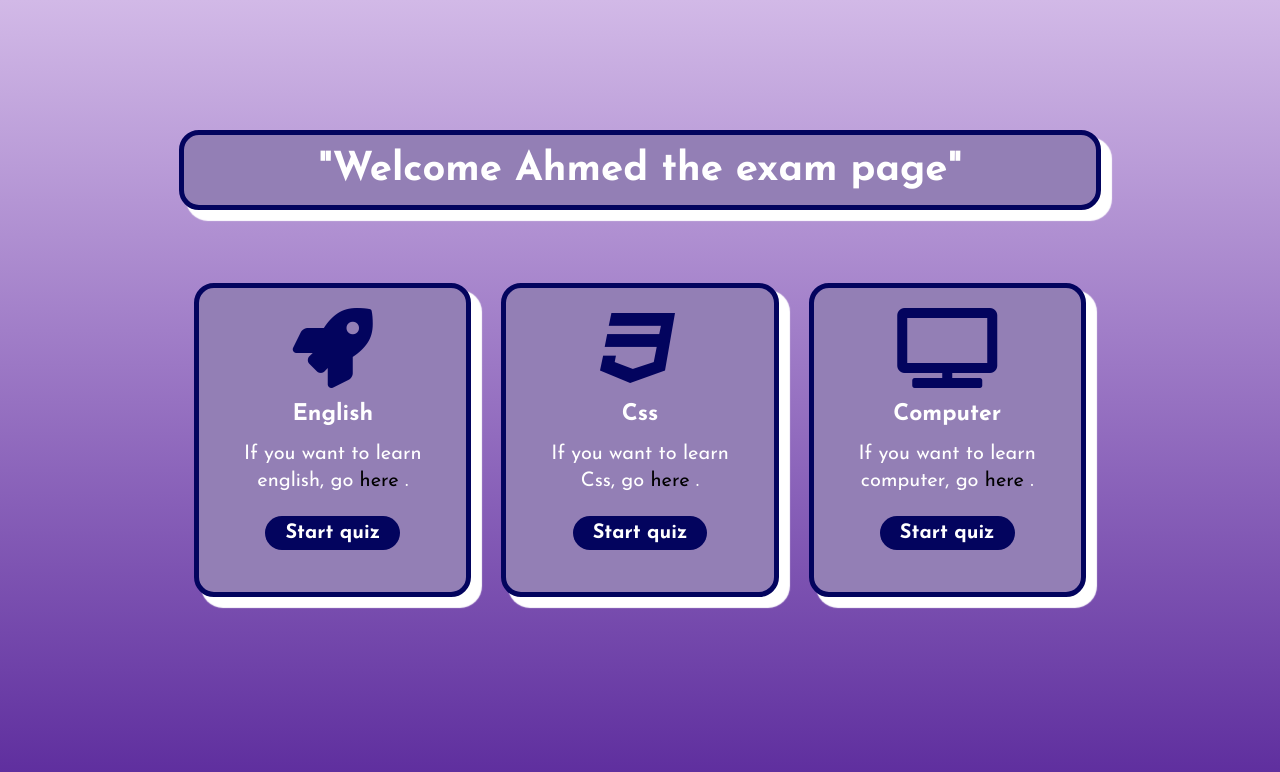
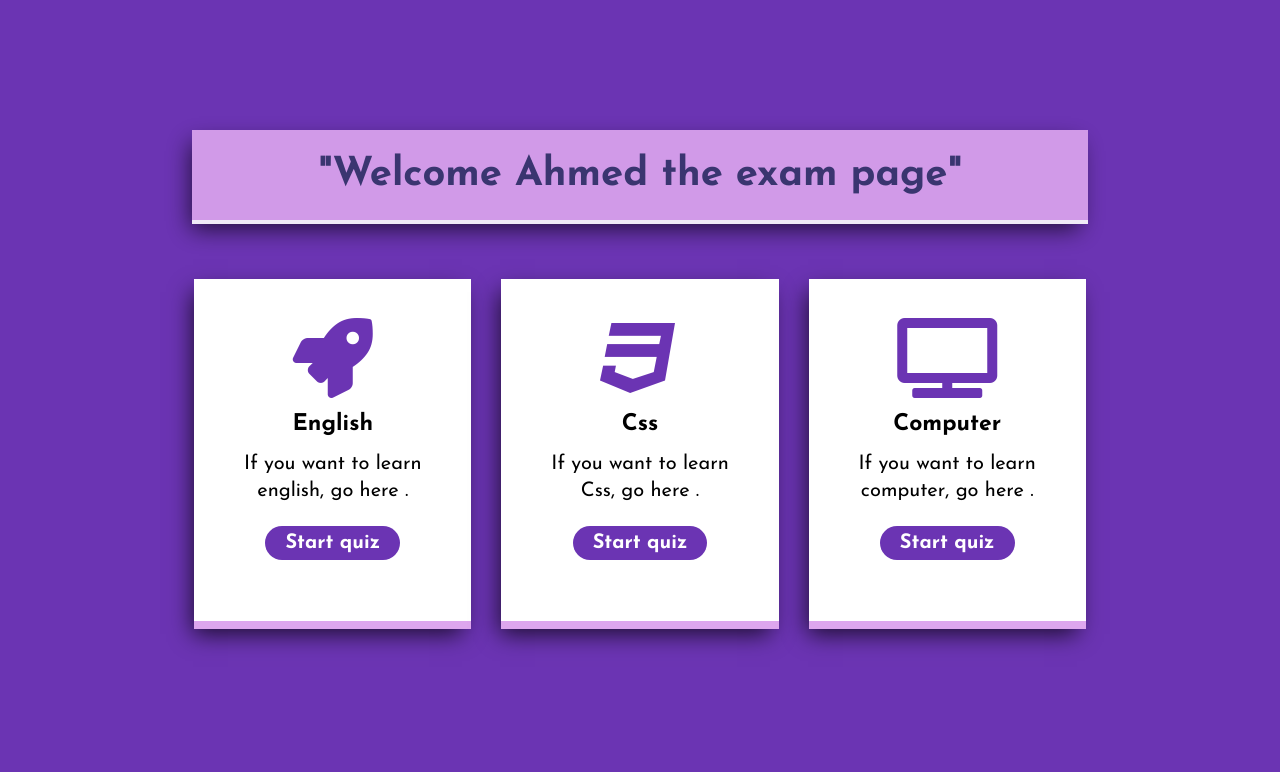
Before and after one commit to ghosounalrahahleh/Group-second-project, a plain HTML site: page choice.html in a window 1280 px wide. Drawn offline with Linux system fonts and the light colour scheme.

Commit message:
edit name

```diff
--- a/css/choice.css
+++ b/css/choice.css
@@ -7,27 +7,29 @@
 }
 /*------------------- choice quis start -----------------*/
 .choice{
-	background: linear-gradient(rgba(210, 185, 231, 1), rgb(91, 42, 156));
+	/* background: linear-gradient(rgb(154, 52, 238), rgb(91, 42, 156)); */
+	background-color: #6b34b3;
 	/* background-repeat: no-repeat; */
 	padding: 100px 0px;
 	height: 100vh;
 }
 .title h2{
-	background-color: #937FB5;
-	color: white;
+	background-color: rgb(221, 166, 238);
+	color: #353669;
 	font-size: 40px;
-	width: 72%;
+	width: 70%;
 	margin: 30px auto;
 	text-align: center;
-	padding: 15px;
-	border:  5px solid #03045E;
-	border-radius: 20px;
-	box-shadow: 9px 9px 1px 2px;
+	padding: 25px;
+	opacity: 0.9;
+	border-bottom: 4px solid white;
+	/* border-radius: 20px; */
+	box-shadow: -5px 9px 22px -4px rgba(0,0,0,0.75);
 }
 .fa,.fab ,.fas{
     font-weight: 900;
     width: 100px;
-    color: #03045E;
+    color: #6b34b3;
     height: 80px;
     font-size:80px;
 	margin-bottom: 15px;
@@ -44,34 +46,41 @@
 .card{
 	width: 33%;
 	padding: 20px 35px;
-	background: #937FB5;
-	border-radius: 20px;
+	background-color: rgb(255, 255, 255);
+	/* opacity: 0.8; */
+    color: black;
+	/* border-radius: 20px; */
+	border-bottom: 8px solid rgb(221, 166, 238) ;
 	margin: 15px;
 	text-align: center;
-	border:  5px solid #03045E;
-	box-shadow: 9px 9px 1px 2px white;
+	/* border:  5px solid #74198e; */
+	box-shadow: -5px 9px 22px -4px rgba(0,0,0,0.75);
+	height: 350px;
+	transform:  translatey(0);
+    transition: all .4s;
+	display: flex;
+	flex-direction: column;
+	justify-content: center;
+	align-items: center;
 }
 .card:hover {
-	background-color: tomato;
-	transform: translateY(-20px)
+	/* border: 5px solid rgb(221, 166, 238); */
+	/* color: white; */
+	transform:  translatey(-20px);
   }
-.title h2:hover {
-	background-color: tomato;
-	transform: translateY(-20px)
-  }
+
 h5{
-	color: white;
 	font-size: 23px;
 	margin-bottom: 15px;
 }
 .linkToCourse p{
-	color: white;
+	color: black;
 	font-size: 20px;
 	line-height: 27px;
 	margin-bottom: 25px;
 }
 .card .button{
-	background-color:#03045E;
+	background-color: #6b34b3;
 	color: white;
 	text-decoration: none;
 	border: 2px solid transparent;
@@ -79,11 +88,15 @@ h5{
 	padding: 5px 18px;
 	border-radius: 30px;
 	transition: .4s;
+	/* width: 70px;
+	margin-top: 20px; */
 }
 .card .button:hover{
 	background-color: white;
-	color: #000;
+	color: black;
 	border: 2px solid #03045E;
+	transition-duration: 0.5s;
+
 }
 .link{
 	color: black;
@@ -119,14 +132,17 @@ h5{
 		height: 1750px;
 	}
 	.card{
-		margin-top: 50px;
+		/* margin-top: 50px; */
 		width: 60%;
+		height: 450px;
 	}
-.card *{
+.card *:not(.link){
 	margin: 25px;
 }
 .fa,.fab ,.fas{
-	font-size: 150px;
+	font-size: 120px;
+	width: 170px;
+
 }
 
 }
--- a/js/choice.js
+++ b/js/choice.js
@@ -0,0 +1,3 @@
+let name1=document.getElementById("user-N")
+let string3=sessionStorage.getItem('currentUser')
+console.log(string3.slice(0,string3.indexOf(" ")))
```
